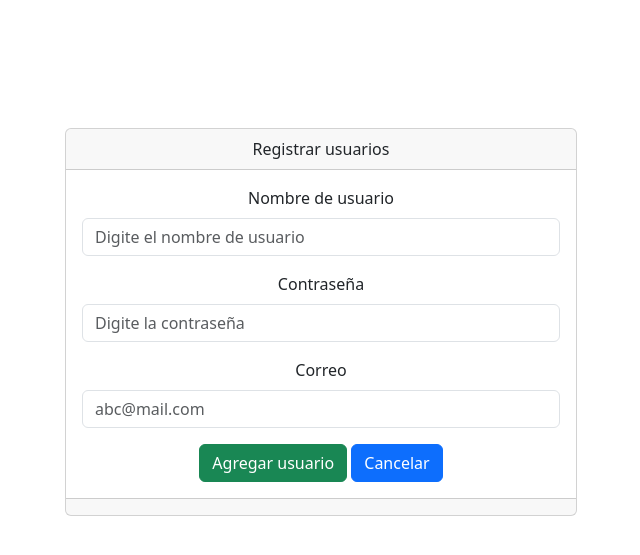
After one commit to Henry-Ibanez/-GA7-220501096-AA5-EV01-dise-o-y-desarrollo-de-servicios-web---caso, a Flask app: page /registro in a window 1280 px wide. The commit adds this page. Shown: the top 555 px of the page, without its empty margins (319-959 px from the left). Run offline with Flask 3, Linux system fonts and the light colour scheme; parts of the project's set-up code (start-up, migrations or seed data) failed here and were passed over; some libraries are stand-ins or nearby versions.

Commit message:
actualizacion de caso se agrgo el formulario de registro

```diff
--- a/app.py
+++ b/app.py
@@ -1,5 +1,5 @@
 
-from flask import Flask, render_template, redirect, request, session
+from flask import Flask, render_template, redirect, request, session, flash
 from flask_mysqldb import MySQL, MySQLdb
 
 app = Flask(__name__, template_folder='template')
@@ -46,11 +46,35 @@ def login():
                 return redirect('/admin')
             else:
                 error = 'Usuario o contraseña incorrectos'
-                return render_template('index.html', error='Usuario o contraseña incorrectos')
+                return render_template('index.html', error=error)
 
     # Siempre devolver algo si no es un POST
     return render_template('index.html')
 
+# Función registro
+@app.route('/registro', methods=["GET", "POST"])
+def register():
+    if request.method == 'POST':
+        if 'usuario' in request.form and 'correo' in request.form and 'password' in request.form:
+            _nombre = request.form['usuario']
+            _correo = request.form['correo']
+            _contraseña = request.form['password']
+
+            cur = mysql.connection.cursor()
+            cur.execute('SELECT * FROM usuarios WHERE correo = %s', (_correo,))
+            account = cur.fetchone()
+
+            if account:
+                flash('La cuenta ya existe!', 'error')
+                return redirect('/registro')
+            else:
+                cur.execute("INSERT INTO usuarios (nombre, correo, contraseña) VALUES (%s, %s, %s)", (_nombre, _correo, _contraseña))
+                mysql.connection.commit()
+                flash('Te has registrado correctamente!', 'success')
+                return redirect('/acceso-login')
+
+    return render_template('registro.html')
+
 if __name__ == '__main__':
     app.secret_key = "henry123"
     app.run(debug=True, host='0.0.0.0', port=5000, threaded=True)
--- a/template/index.html
+++ b/template/index.html
@@ -44,10 +44,16 @@
                   <label class="form-check-label" for="exampleCheck1"></label>
                 </div>
                 <button type="submit" class="btn btn-primary">Ingresar</button>
+
+                <div class="mt-3 text-center">
+                    <a href="/registro" class="btn btn-secondary">Registrarse</a>
+                </div>
               </form>
+
                 {% if error %}
                     <p style="color: red;">{{ error }}</p>
                 {% endif %}
+
         </div>
         <!-- Bootstrap JavaScript Libraries -->
         <script
--- /dev/null
+++ b/template/registro.html
@@ -0,0 +1,86 @@
+<!doctype html>
+<html lang="en">
+    <head>
+        <title>Administrador del sitio web</title>
+        <!-- Required meta tags -->
+        <meta charset="utf-8" />
+        <meta
+            name="viewport"
+            content="width=device-width, initial-scale=1, shrink-to-fit=no"
+        />
+
+        <!-- Bootstrap CSS v5.2.1 -->
+        <link
+            href="https://cdn.jsdelivr.net/npm/bootstrap@5.3.2/dist/css/bootstrap.min.css"
+            rel="stylesheet"
+            integrity="sha384-T3c6CoIi6uLrA9TneNEoa7RxnatzjcDSCmG1MXxSR1GAsXEV/Dwwykc2MPK8M2HN"
+            crossorigin="anonymous"
+        />
+
+        <script src="https://code.jquery.com/jquery-3.6.3.main.js"></script>
+
+
+
+        <script src="https://code.jquery.com/jquery-3.6.3.min.js"></script>
+        <script src="https://cdn.datatables.net/1.11.5/js/jquery.dataTables.min.js"></script>
+
+    </head>
+
+    <body>
+
+        <style>
+            .caja{
+                margin: 10%;
+                margin-left: 30%;
+                margin-right: 30%;
+                text-align: center;
+            }
+        </style>
+
+        <main>
+            <section class="caja">
+                <div class="card">
+                    <div class="card-header">Registrar usuarios</div>
+                        <div class="card-body">
+                            <form action="" method="post">
+                                <div class="mb-3">
+                                    <label for="usuario" class="form-label">Nombre de usuario</label>
+                                    <input type="text" class="form-control"name="usuario"id="usuario" placeholder="Digite el nombre de usuario"/>
+                                </div>
+
+                                <div class="mb-3">
+                                    <label for="password" class="form-label">Contraseña</label>
+                                    <input type="password" class="form-control"name="password"id="password"placeholder="Digite la contraseña"/>
+                                </div>
+
+                                <div class="mb-3">
+                                    <label for="" class="form-label">Correo</label>
+                                    <input type="email" class="form-control"name="correo"id="correo"aria-describedby="emailHelpId" placeholder="abc@mail.com"/>
+                                </div>
+
+                                <button type="submit" class="btn btn-success">Agregar usuario</button>
+                                <a name=""id="" class="btn btn-primary" href="/"role="button">Cancelar</a>
+                            </form>
+                        </div>
+                    <div class="card-footer text-muted"></div>
+                </div>
+            </section>
+        </main>
+        <footer>
+            <!-- place footer here -->
+        </footer>
+        <!-- Bootstrap JavaScript Libraries -->
+        <script
+            src="https://cdn.jsdelivr.net/npm/@popperjs/core@2.11.8/dist/umd/popper.min.js"
+            integrity="sha384-I7E8VVD/ismYTF4hNIPjVp/Zjvgyol6VFvRkX/vR+Vc4jQkC+hVqc2pM8ODewa9r"
+            crossorigin="anonymous"
+        ></script>
+
+        <script
+            src="https://cdn.jsdelivr.net/npm/bootstrap@5.3.2/dist/js/bootstrap.min.js"
+            integrity="sha384-BBtl+eGJRgqQAUMxJ7pMwbEyER4l1g+O15P+16Ep7Q9Q+zqX6gSbd85u4mG4QzX+"
+            crossorigin="anonymous"
+        ></script>
+
+    </body>
+</html>
```
